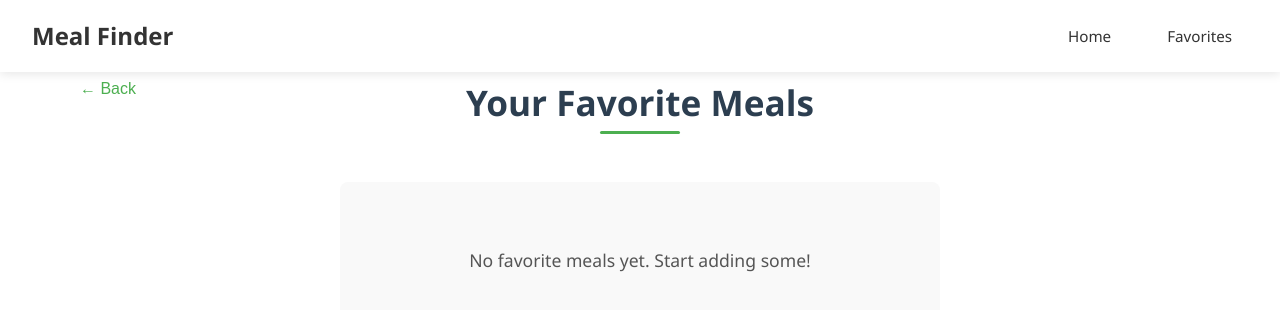
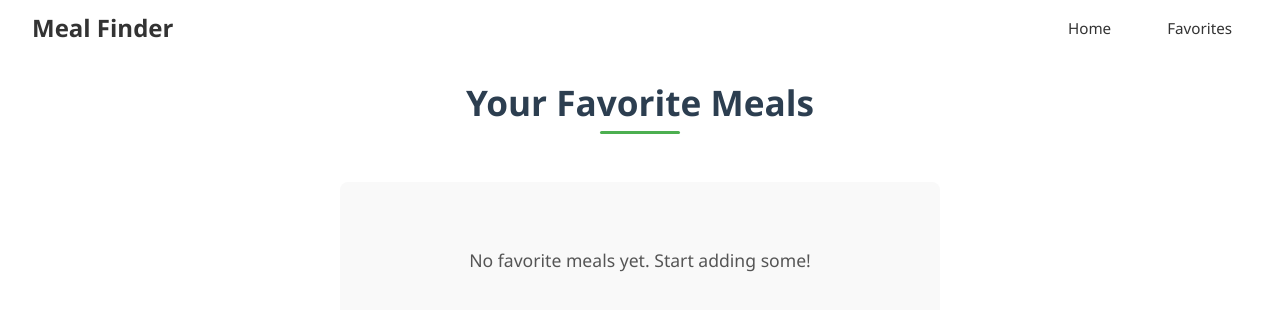
Before and after one commit to KhaledMeow/Recipe-Finder-app, a React (Create React App) app: page /favorites in a window 1280 px wide. Shown: the top 310 px of the page. Built offline with nearby package versions, Linux system fonts and the light colour scheme; the HTML template or start-up script is replaced by a standard one.

Commit message:
Fully Functional Meal Ideas App

```diff
--- a/src/pages/Favorites.js
+++ b/src/pages/Favorites.js
@@ -12,16 +12,9 @@ const Favorites = () => {
     navigate(`/meal/${mealId}`);
   };
 
-  const handleBackClick = () => {
-    navigate(-1);
-  };
-
   return (
     <div className="favorites-page">
       <div className="favorites-header">
-        <button className="back-button" onClick={handleBackClick}>
-          &larr; Back
-        </button>
         <h1>Your Favorite Meals</h1>
         {favorites.length > 0 && (
           <p className="favorites-count">
--- a/src/styles/Navbar.css
+++ b/src/styles/Navbar.css
@@ -4,11 +4,11 @@
   left: 0;
   right: 0;
   background-color: var(--white);
-  padding: 1rem 2rem;
+  padding: 0.5rem 2rem;
   display: flex;
   justify-content: space-between;
   align-items: center;
-  box-shadow: 0 2px 10px rgba(0, 0, 0, 0.1);
+
   z-index: 1000;
   transition: var(--transition);
 }
```
